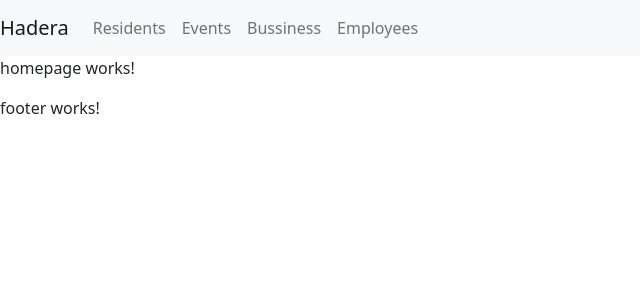
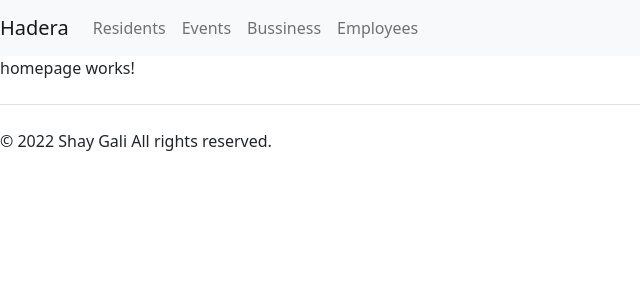
Before and after one commit to ShayGali/City-Website, an Angular app: page / in a window 1280 px wide. Shown: the top 300 px of the page, without its empty margins (0-640 px from the left). Built offline with nearby package versions, Linux system fonts and the light colour scheme.

Commit message:
add footer

```diff
--- a/src/app/components/footer/footer.component.html
+++ b/src/app/components/footer/footer.component.html
@@ -1 +1,5 @@
-<p>footer works!</p>
+<footer>
+  <div class="d-flex justify-content-between py-4 my-4 border-top">
+    <p>&copy; 2022 Shay Gali All rights reserved.</p>
+  </div>
+</footer>
```
